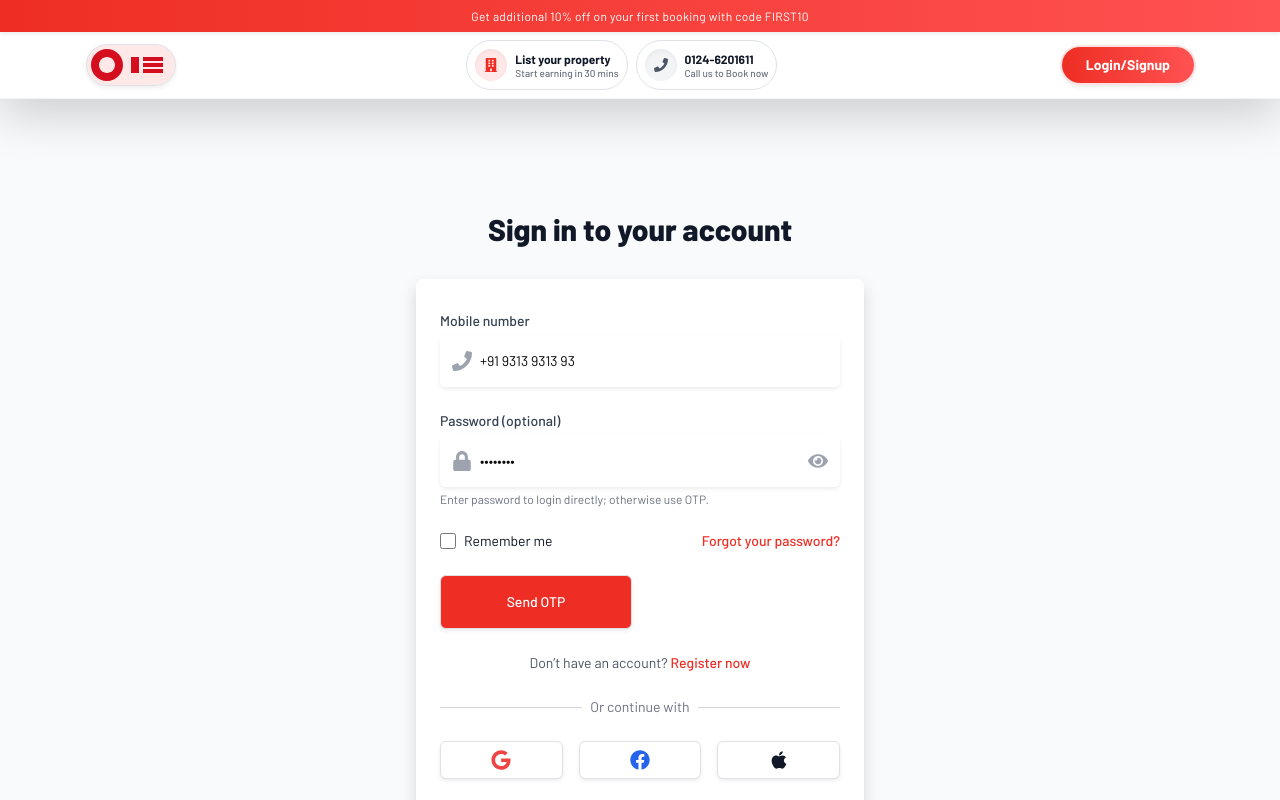
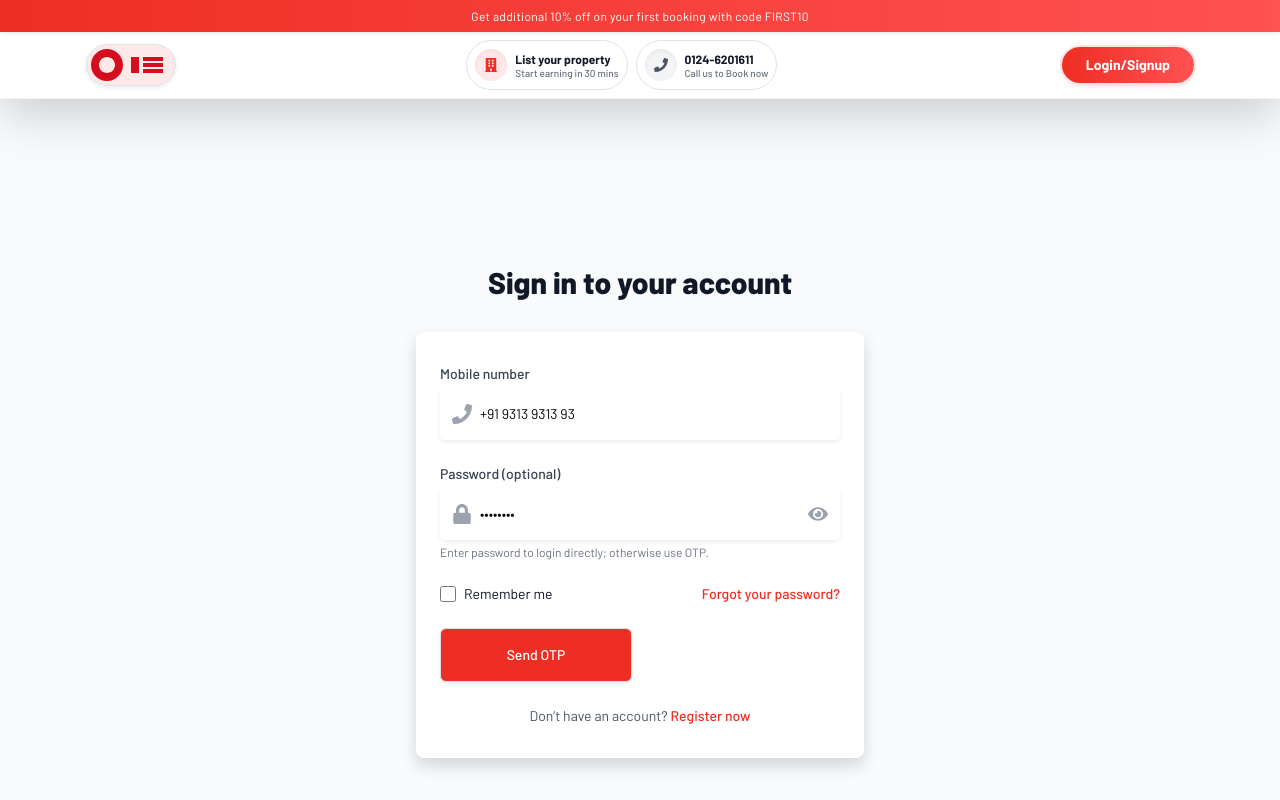
Before and after one commit to vedhindia/bookndstay, a React (Vite) app: page /login in a window 1280 px wide. Shown: the top 800 px of the page. Built offline with nearby package versions, Linux system fonts and the light colour scheme; no server answers; a web font is replaced by a local one.

Commit message:
Removed some login options from login page

```diff
--- a/src/pages/LoginPage.jsx
+++ b/src/pages/LoginPage.jsx
@@ -229,8 +229,8 @@
               </div>
             </form>
 
-            {/* Divider */}
-            <div className="mt-6">
+
+            {/* <div className="mt-6">
               <div className="relative">
                 <div className="absolute inset-0 flex items-center">
                   <div className="w-full border-t border-gray-300"></div>
@@ -240,7 +240,7 @@
                 </div>
               </div>
 
-              {/* Social Login Buttons */}
+
               <div className="mt-6 grid grid-cols-3 gap-3">
                 <div>
                   <a
@@ -269,7 +269,7 @@
                   </a>
                 </div>
               </div>
-            </div>
+            </div> */}
           </div>
         </div>
       </div>
```
